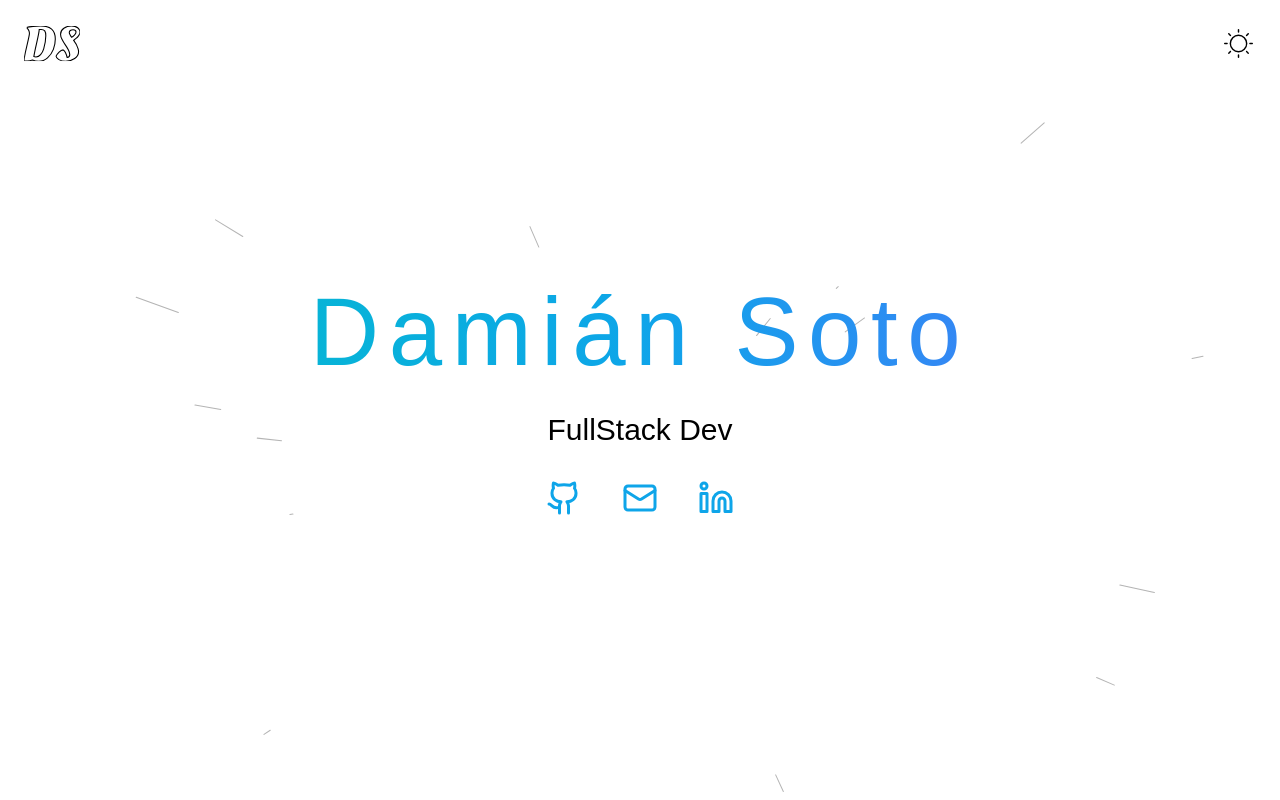
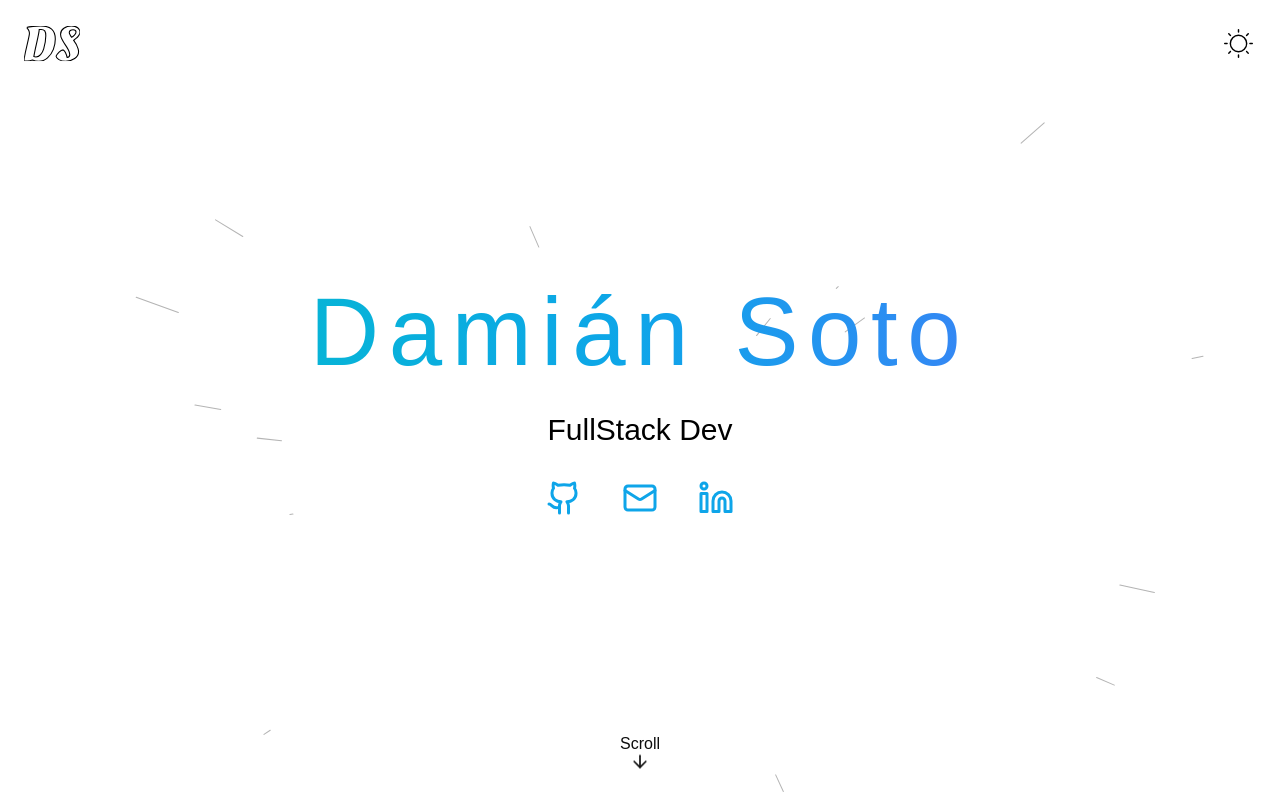
Before and after one commit to dmiante/portafolio, a React (Vite) app: page / in a window 1280 px wide. Shown: the top 800 px of the page. Built offline with nearby package versions, Linux system fonts and the light colour scheme.

Commit message:
feat scroll down

```diff
--- a/src/App.jsx
+++ b/src/App.jsx
@@ -1,5 +1,6 @@
 // import About from './components/About'
 import Projects from './components/Projects'
+import { ScrollDown } from './components/ScrollDown'
 import SocialsNav from './components/SocialsNav'
 import Technology from './components/Technology'
 import Footer from './layout/Footer'
@@ -9,10 +10,10 @@ import Header from './layout/Header'
 function App() {
   return (
     <>
-      <div className='min-h-screen mx-auto text-black bg-pattern-dark dark:bg-pattern-light bg-white dark:bg-neutral-900 dark:text-white bg-no-repeat bg-contain w-full'>
+      <div className='mx-auto text-black bg-pattern-dark dark:bg-pattern-light bg-white dark:bg-neutral-900 dark:text-white bg-no-repeat bg-contain w-full'>
         <Header />
         <main className='flex flex-col max-w-6xl mx-auto'>
-          <div className='min-h-screen flex items-center justify-center py-12'>
+          <div className='min-h-screen flex flex-col items-center justify-center py-12'>
             <section className='max-w-md sm:max-w-lg md:sm:max-w-2xl lg:sm:max-w-3xl w-full space-y-8 text-center'>
               <h1 className='text-5xl font-medium tracking-widest sm:text-6xl md:text-6xl lg:text-8xl bg-gradient-to-r from-cyan-500 via-sky-500 to-blue-500 bg-clip-text text-transparent'>
                 Damián Soto
@@ -22,6 +23,7 @@ function App() {
               </h2>
               <SocialsNav className='text-sky-500 hover:text-sky-700' size={36} />
             </section>
+            <ScrollDown />
           </div>
           <Projects />
           <Technology />
--- /dev/null
+++ b/src/components/ScrollDown.jsx
@@ -0,0 +1,11 @@
+import { LuArrowDown } from 'react-icons/lu'
+export function ScrollDown () {
+  return (
+    <section className='flex items-center animate-pulse absolute bottom-[3%] left-1/2 -translate-x-1/2'>
+      <div className='flex flex-col items-center'>
+        <span className='font-small'>Scroll</span>
+        <LuArrowDown size={20} className='animate-bounce' />
+      </div>
+    </section>
+  )
+}
```
